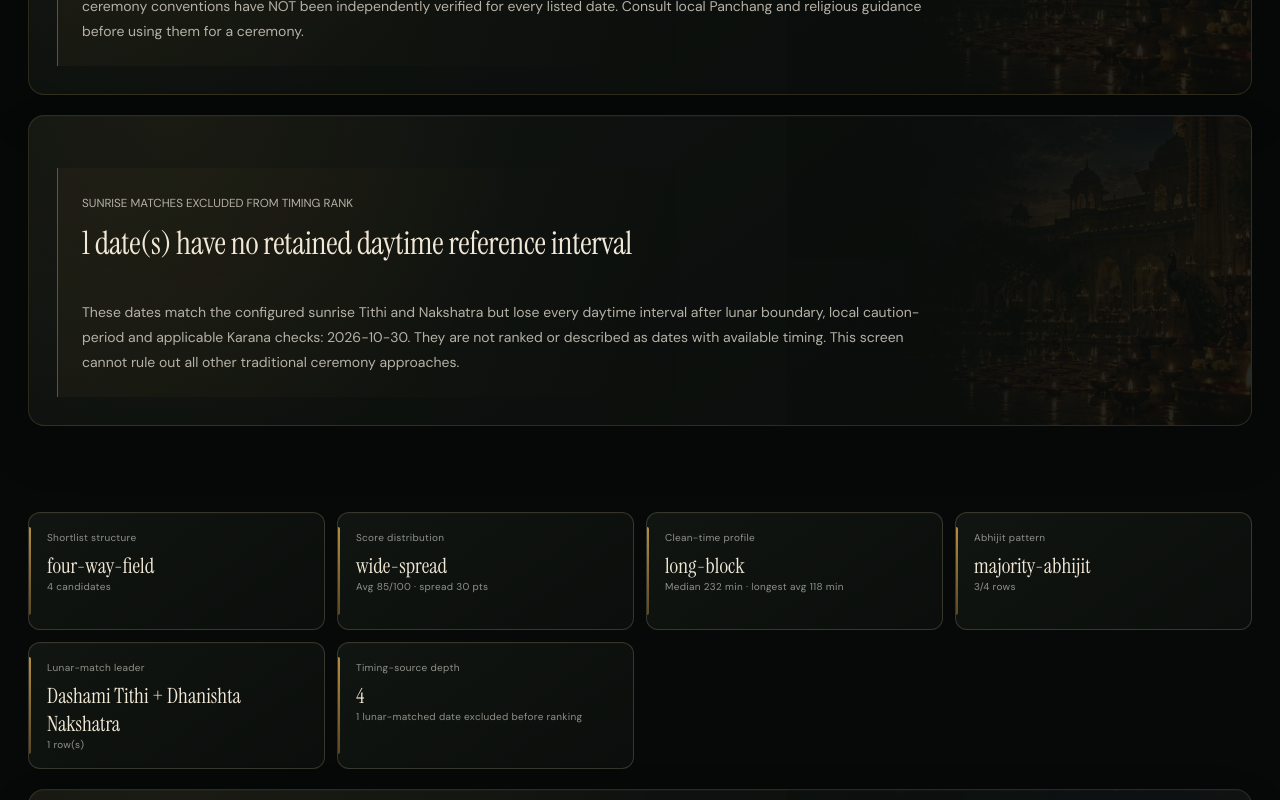
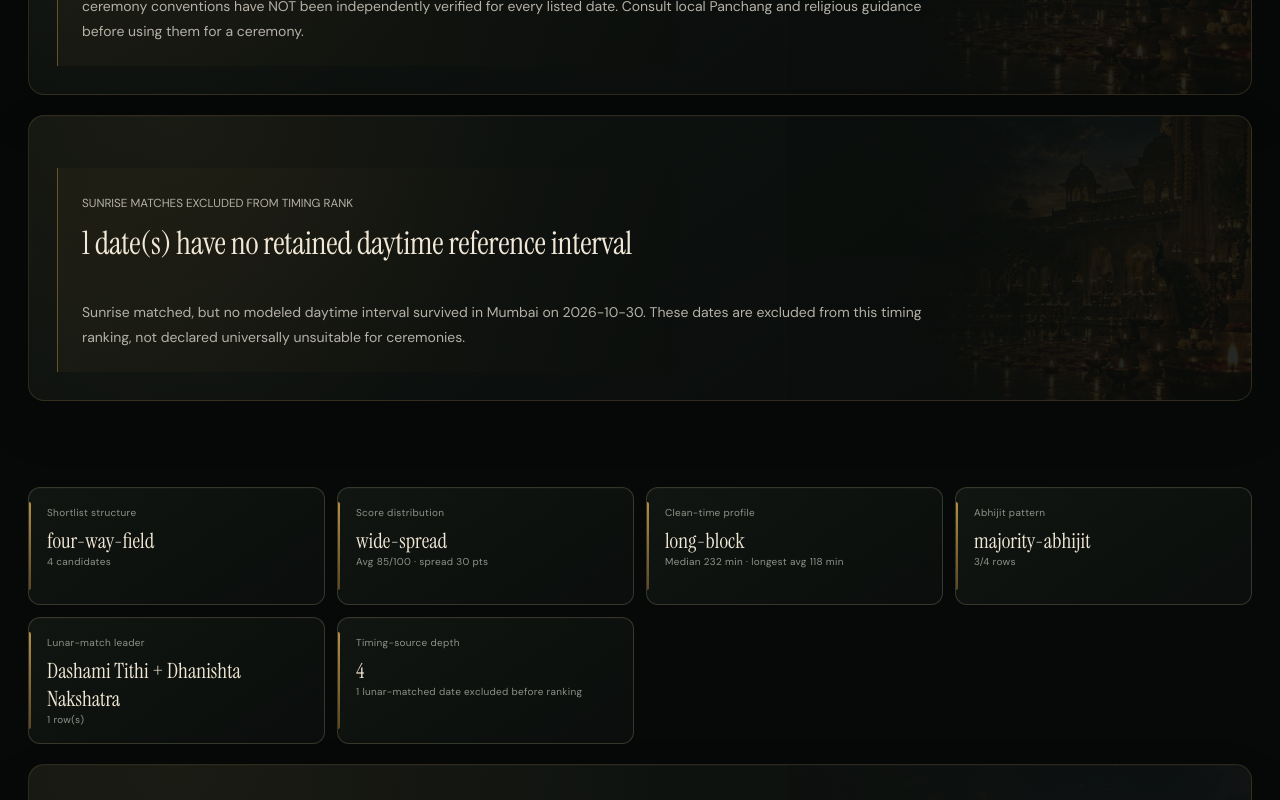
Before and after one commit to SviatF/chanag.xx, a Next.js app: page /muhurat/vehicle-purchase/2026/10 in a window 1280 px wide. Shown: the part 759-1559 px from the top of the page. Built offline with nearby package versions, Linux system fonts and the light colour scheme.

Commit message:
fix(content): show precise city/date exclusions without redundant multi-city boilerplate

```diff
--- a/app/muhurat/[event]/[year]/[month]/page.tsx
+++ b/app/muhurat/[event]/[year]/[month]/page.tsx
@@ -53,7 +53,7 @@ export default async function MuhuratPage({params}:{params:Promise<{event:string
     <h1 className="page-title">{rule.title}<br/>{monthName} {year}</h1>
     <p className="page-subtitle">{quality.directAnswer}</p>
     <section className="wide-panel"><div className="seo-copy"><small>BASELINE RITUAL VERIFICATION · {p.event.toUpperCase()}</small><h2>{verification.headline}</h2><p>{verification.explanation}</p></div></section>
-    {screenedWithoutWindowDates.length>0?<section className="wide-panel"><div className="seo-copy"><small>SUNRISE MATCHES EXCLUDED FROM TIMING RANK</small><h2>{screenedWithoutWindowDates.length} date(s) have no retained daytime reference interval</h2><p>These dates match the configured sunrise Tithi and Nakshatra but lose every daytime interval after lunar boundary, local caution-period and applicable Karana checks: {screenedWithoutWindowDates.join(", ")}. They are not ranked or described as dates with available timing. This screen cannot rule out all other traditional ceremony approaches.</p></div></section>:null}
+    {screenedWithoutWindowDates.length>0?<section className="wide-panel"><div className="seo-copy"><small>SUNRISE MATCHES EXCLUDED FROM TIMING RANK</small><h2>{screenedWithoutWindowDates.length} date(s) have no retained daytime reference interval</h2><p>Sunrise matched, but no modeled daytime interval survived in {city.name} on {screenedWithoutWindowDates.join(", ")}. These dates are excluded from this timing ranking, not declared universally unsuitable for ceremonies.</p></div></section>:null}
 
     <div className="data-grid">{quality.facts.map(item=><div className="data-card" key={item.label}><small>{item.label}</small><strong>{item.value}</strong>{item.note?<small>{item.note}</small>:null}</div>)}</div>
 
```
